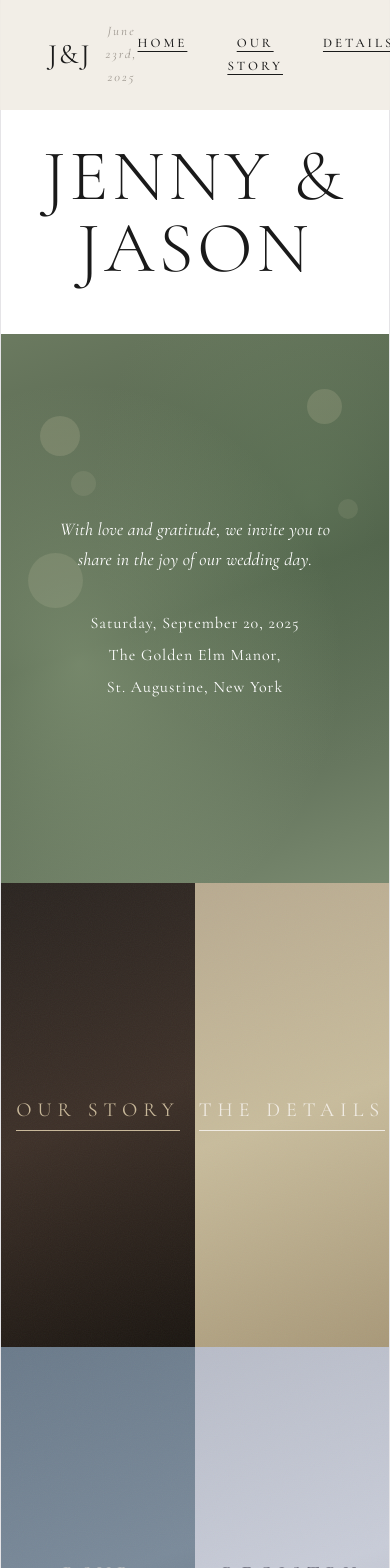
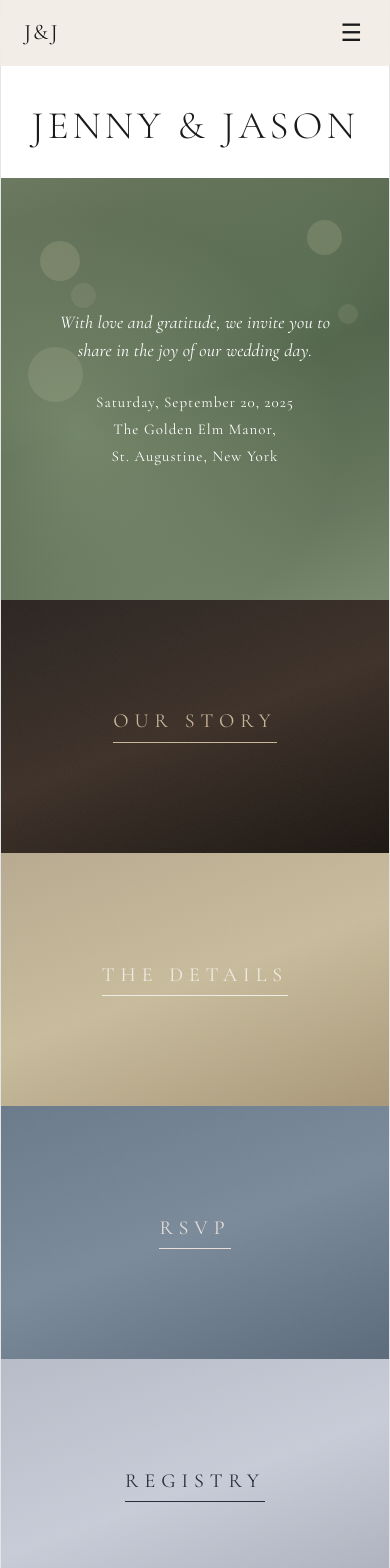
Before and after one commit to Carlossobar/boda, a React (Vite) app: page / in a window 390 px wide. Shown: the top 1568 px of the page. Built offline with nearby package versions, Linux system fonts and the light colour scheme.

Commit message:
Implementar mejoras responsivas mobile-first en React y CSS

```diff
--- a/src/App.jsx
+++ b/src/App.jsx
@@ -14,9 +14,27 @@ const tokens = {
   },
 };
 
+// ── Hook Responsivo ──────────────────────────────────────────────
+function useIsMobile() {
+  const [isMobile, setIsMobile] = useState(false);
+
+  useEffect(() => {
+    const handleResize = () => {
+      setIsMobile(window.innerWidth <= 768);
+    };
+    handleResize(); // Evaluar al montar
+    window.addEventListener("resize", handleResize);
+    return () => window.removeEventListener("resize", handleResize);
+  }, []);
+
+  return isMobile;
+}
+
 // ── Navbar ───────────────────────────────────────────────────────
 function Navbar() {
   const [scrolled, setScrolled] = useState(false);
+  const [menuOpen, setMenuOpen] = useState(false);
+  const isMobile = useIsMobile();
 
   useEffect(() => {
     const onScroll = () => setScrolled(window.scrollY > 40);
@@ -37,8 +55,8 @@ function Navbar() {
         display: "flex",
         alignItems: "center",
         justifyContent: "space-between",
-        padding: "20px 48px",
-        background: scrolled ? "rgba(240,235,227,0.92)" : "rgba(240,235,227,0.85)",
+        padding: isMobile ? "15px 24px" : "20px 48px",
+        background: scrolled ? "rgba(240,235,227,0.95)" : "rgba(240,235,227,0.85)",
         backdropFilter: "blur(8px)",
         borderBottom: scrolled ? "1px solid rgba(0,0,0,0.08)" : "none",
         transition: "all 0.4s ease",
@@ -49,7 +67,7 @@ function Navbar() {
         <span
           style={{
             fontFamily: tokens.font.serif,
-            fontSize: 28,
+            fontSize: isMobile ? 22 : 28,
             fontWeight: 400,
             letterSpacing: 2,
             color: tokens.black,
@@ -57,6 +75,7 @@ function Navbar() {
         >
           J&amp;J
         </span>
+        {!isMobile && (
           <span
             style={{
               fontFamily: tokens.font.serif,
@@ -68,9 +87,71 @@ function Navbar() {
           >
             June 23rd, 2025
           </span>
+        )}
       </div>
 
       {/* Nav links */}
+      {isMobile ? (
+        <div>
+          {/* Botón menú móvil */}
+          <button
+            onClick={() => setMenuOpen(!menuOpen)}
+            style={{
+              background: "none",
+              border: "none",
+              fontSize: 24,
+              cursor: "pointer",
+              color: tokens.black,
+              padding: 4,
+              display: "flex",
+              alignItems: "center",
+              justifyContent: "center",
+            }}
+            aria-label="Toggle menu"
+          >
+            {menuOpen ? "✕" : "☰"}
+          </button>
+
+          {/* Menú desplegable */}
+          {menuOpen && (
+            <div
+              style={{
+                position: "absolute",
+                top: "100%",
+                left: 0,
+                right: 0,
+                background: "rgba(240,235,227,0.98)",
+                display: "flex",
+                flexDirection: "column",
+                alignItems: "center",
+                padding: "24px 0",
+                gap: 20,
+                boxShadow: "0 10px 15px rgba(0,0,0,0.05)",
+                borderBottom: "1px solid rgba(0,0,0,0.05)",
+              }}
+            >
+              {navLinks.map((link) => (
+                <a
+                  key={link}
+                  href="#"
+                  onClick={() => setMenuOpen(false)}
+                  style={{
+                    fontFamily: tokens.font.serif,
+                    fontSize: 16,
+                    letterSpacing: 3,
+                    color: tokens.black,
+                    textDecoration: "none",
+                    fontWeight: 500,
+                  }}
+                >
+                  {link}
+                </a>
+              ))}
+            </div>
+          )}
+        </div>
+      ) : (
+        /* Menú Escritorio */
         <div style={{ display: "flex", gap: 40 }}>
           {navLinks.map((link) => (
             <a
@@ -91,14 +172,17 @@ function Navbar() {
             </a>
           ))}
         </div>
+      )}
     </nav>
   );
 }
 
 // ── Hero Section ─────────────────────────────────────────────────
 function HeroSection() {
+  const isMobile = useIsMobile();
+
   return (
-    <section style={{ paddingTop: 80 }}>
+    <section style={{ paddingTop: isMobile ? 65 : 80 }}>
       {/* Big title */}
       <div
         style={{
@@ -106,19 +190,19 @@ function HeroSection() {
           display: "flex",
           alignItems: "center",
           justifyContent: "center",
-          padding: "60px 40px 50px",
+          padding: isMobile ? "40px 20px 30px" : "60px 40px 50px",
         }}
       >
         <h1
           style={{
             fontFamily: tokens.font.serif,
-            fontSize: "clamp(72px, 12vw, 160px)",
+            fontSize: isMobile ? "clamp(38px, 10vw, 56px)" : "clamp(72px, 12vw, 160px)",
             fontWeight: 300,
             letterSpacing: 4,
             color: tokens.black,
             margin: 0,
             textAlign: "center",
-            lineHeight: 1,
+            lineHeight: 1.1,
           }}
         >
           JENNY &amp; JASON
@@ -129,8 +213,8 @@ function HeroSection() {
       <div
         style={{
           position: "relative",
-          height: "65vh",
-          minHeight: 480,
+          height: isMobile ? "50vh" : "65vh",
+          minHeight: isMobile ? 320 : 480,
           background: "linear-gradient(135deg, #7a8a7a 0%, #5a6a5a 40%, #8a9a8a 100%)",
           overflow: "hidden",
         }}
@@ -177,17 +261,17 @@ function HeroSection() {
             flexDirection: "column",
             alignItems: "center",
             justifyContent: "center",
-            padding: "0 40px",
+            padding: "0 24px",
             textAlign: "center",
           }}
         >
           <p
             style={{
               fontFamily: tokens.font.serif,
-              fontSize: "clamp(18px, 2.5vw, 28px)",
+              fontSize: isMobile ? "18px" : "clamp(18px, 2.5vw, 28px)",
               color: tokens.white,
-              lineHeight: 1.7,
-              marginBottom: 32,
+              lineHeight: 1.6,
+              marginBottom: 24,
               fontStyle: "italic",
               maxWidth: 620,
             }}
@@ -199,9 +283,9 @@ function HeroSection() {
           <p
             style={{
               fontFamily: tokens.font.serif,
-              fontSize: "clamp(16px, 2vw, 24px)",
+              fontSize: isMobile ? "15px" : "clamp(16px, 2vw, 24px)",
               color: tokens.white,
-              lineHeight: 2,
+              lineHeight: 1.8,
               letterSpacing: 1,
             }}
           >
@@ -244,12 +328,10 @@ function NavCards() {
 
   return (
     <section
+      className="responsive-grid"
       style={{
         background: tokens.white,
         padding: "0 0 0 0",
-        display: "grid",
-        gridTemplateColumns: "1fr 1fr",
-        gap: 0,
       }}
     >
       {cards.map((card, i) => (
@@ -261,15 +343,18 @@ function NavCards() {
 
 function NavCard({ card }) {
   const [hovered, setHovered] = useState(false);
+  const isMobile = useIsMobile();
+
+  // Activar animación de hover únicamente en desktop
+  const activeHover = hovered && !isMobile;
 
   return (
     <div
       onMouseEnter={() => setHovered(true)}
       onMouseLeave={() => setHovered(false)}
+      className="responsive-card"
       style={{
         position: "relative",
-        height: "55vh",
-        minHeight: 380,
         background: card.bg,
         display: "flex",
         alignItems: "center",
@@ -284,7 +369,7 @@ function NavCard({ card }) {
         style={{
           position: "absolute",
           inset: 0,
-          background: hovered
+          background: activeHover
             ? "rgba(0,0,0,0.15)"
             : "rgba(0,0,0,0)",
           transition: "background 0.4s ease",
@@ -306,14 +391,14 @@ function NavCard({ card }) {
         style={{
           position: "relative",
           textAlign: "center",
-          transform: hovered ? "translateY(-4px)" : "translateY(0)",
+          transform: activeHover ? "translateY(-4px)" : "translateY(0)",
           transition: "transform 0.4s ease",
         }}
       >
         <span
           style={{
             fontFamily: tokens.font.serif,
-            fontSize: "clamp(20px, 2.5vw, 32px)",
+            fontSize: isMobile ? "20px" : "clamp(20px, 2.5vw, 32px)",
             letterSpacing: 6,
             color: card.accent,
             fontWeight: 400,
@@ -332,18 +417,19 @@ function NavCard({ card }) {
 // ── Registry Section ──────────────────────────────────────────────
 function RegistrySection() {
   const [hovered, setHovered] = useState(false);
+  const isMobile = useIsMobile();
 
   return (
     <section
       style={{
         position: "relative",
-        minHeight: "75vh",
+        minHeight: isMobile ? "60vh" : "75vh",
         background: "linear-gradient(160deg, #6a7055 0%, #7a8060 40%, #5a6045 100%)",
         display: "flex",
         flexDirection: "column",
         alignItems: "center",
         justifyContent: "center",
-        padding: "80px 40px",
+        padding: isMobile ? "60px 24px" : "80px 40px",
         textAlign: "center",
         overflow: "hidden",
       }}
@@ -376,11 +462,11 @@ function RegistrySection() {
         <h2
           style={{
             fontFamily: tokens.font.serif,
-            fontSize: "clamp(24px, 3vw, 42px)",
-            letterSpacing: 8,
+            fontSize: isMobile ? "28px" : "clamp(24px, 3vw, 42px)",
+            letterSpacing: 6,
             color: tokens.white,
             fontWeight: 300,
-            marginBottom: 32,
+            marginBottom: isMobile ? 20 : 32,
           }}
         >
           REGISTRY
@@ -388,11 +474,11 @@ function RegistrySection() {
         <p
           style={{
             fontFamily: tokens.font.serif,
-            fontSize: "clamp(16px, 1.8vw, 22px)",
+            fontSize: isMobile ? "16px" : "clamp(16px, 1.8vw, 22px)",
             color: tokens.white,
-            lineHeight: 1.8,
+            lineHeight: 1.7,
             fontStyle: "italic",
-            marginBottom: 48,
+            marginBottom: isMobile ? 32 : 48,
           }}
         >
           Your presence is the most cherished gift. Should you wish to
@@ -406,11 +492,13 @@ function RegistrySection() {
             fontFamily: tokens.font.serif,
             fontSize: 14,
             letterSpacing: 4,
-            color: hovered ? tokens.black : tokens.white,
-            background: hovered ? "rgba(240,235,227,1)" : "rgba(180,170,150,0.5)",
+            color: hovered && !isMobile ? tokens.black : tokens.white,
+            background: hovered && !isMobile ? "rgba(240,235,227,1)" : "rgba(180,170,150,0.5)",
             border: "1px solid rgba(240,235,227,0.6)",
             borderRadius: 50,
-            padding: "20px 80px",
+            padding: isMobile ? "16px 40px" : "20px 80px",
+            maxWidth: "100%",
+            boxSizing: "border-box",
             cursor: "pointer",
             transition: "all 0.3s ease",
             backdropFilter: "blur(4px)",
@@ -425,21 +513,23 @@ function RegistrySection() {
 
 // ── Footer ────────────────────────────────────────────────────────
 function Footer() {
+  const isMobile = useIsMobile();
+
   return (
     <footer
       style={{
         background: tokens.cream,
-        padding: "80px 40px 60px",
+        padding: isMobile ? "60px 24px 40px" : "80px 40px 60px",
         textAlign: "center",
       }}
     >
       <div
         style={{
           fontFamily: tokens.font.serif,
-          fontSize: "clamp(40px, 6vw, 72px)",
+          fontSize: isMobile ? "44px" : "clamp(40px, 6vw, 72px)",
           fontWeight: 300,
           color: tokens.black,
-          marginBottom: 24,
+          marginBottom: 20,
           letterSpacing: 4,
         }}
       >
@@ -448,7 +538,7 @@ function Footer() {
       <div
         style={{
           fontFamily: tokens.font.serif,
-          fontSize: "clamp(16px, 2vw, 22px)",
+          fontSize: isMobile ? "15px" : "clamp(16px, 2vw, 22px)",
           letterSpacing: 6,
           color: tokens.black,
           lineHeight: 1.8,
--- a/src/index.css
+++ b/src/index.css
@@ -109,3 +109,25 @@ code {
   padding: 4px 8px;
   background: var(--code-bg);
 }
+
+/* --- Responsive Utilities --- */
+.responsive-grid {
+  display: grid;
+  grid-template-columns: 1fr 1fr;
+  gap: 0;
+}
+
+.responsive-card {
+  height: 55vh;
+  min-height: 380px;
+}
+
+@media (max-width: 768px) {
+  .responsive-grid {
+    grid-template-columns: 1fr !important;
+  }
+  .responsive-card {
+    height: 30vh !important;
+    min-height: 200px !important;
+  }
+}
```
Lines whose indentation alone changed are shown as unchanged.
